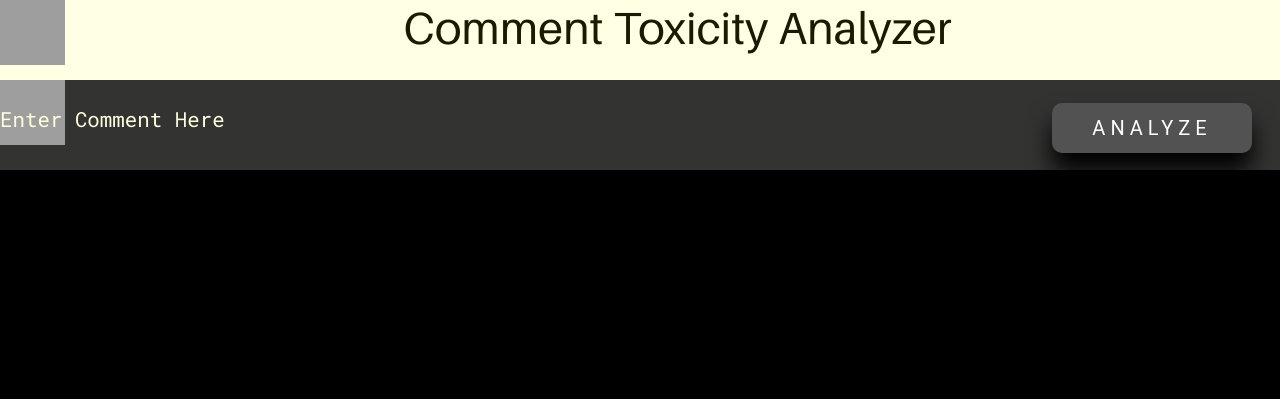
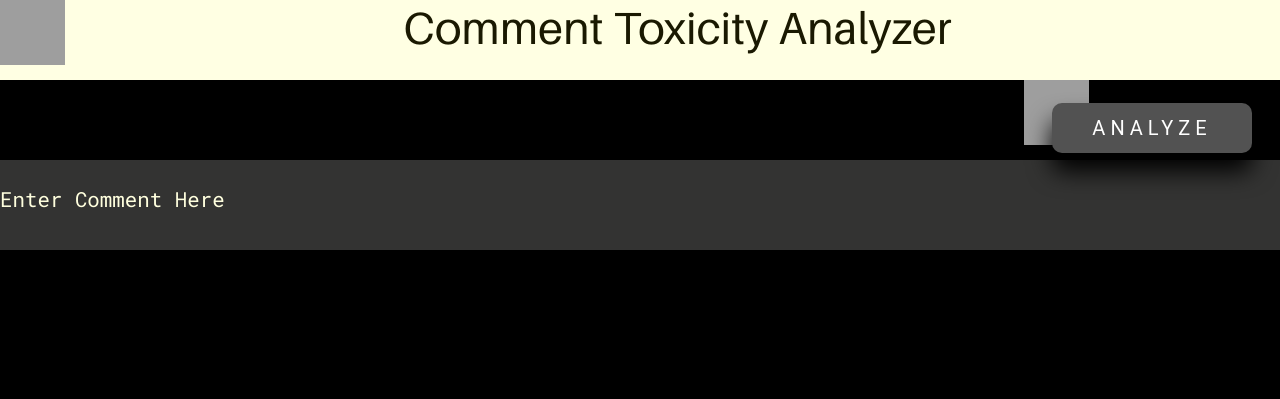
Before and after one commit to Arkapravaroy/toxic_classification, a Flask app: page / in a window 1280 px wide. Shown: the top 399 px of the page. Run offline with Flask 2, Linux system fonts and the light colour scheme; some libraries are stand-ins or nearby versions; grey boxes are pictures that could not be loaded.

Commit message:
Update style.css

```diff
--- a/static/style.css
+++ b/static/style.css
@@ -43,12 +43,12 @@
     float: center;
 }
 
-/* #youtube_icon {
+#youtube_icon {
     position: relative;
     height: 100%;
     width: 20%;
-    float: left;
-} */
+    float: right;
+}
 
 #div4 p {
     font-family: Verdana, monospace;
```
